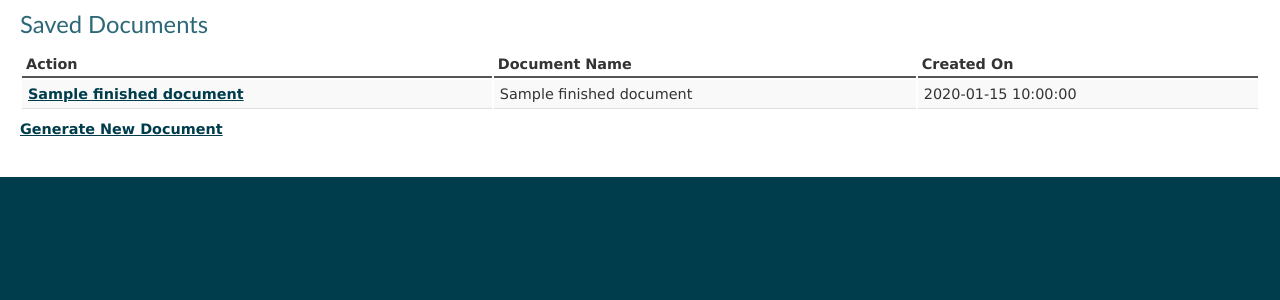
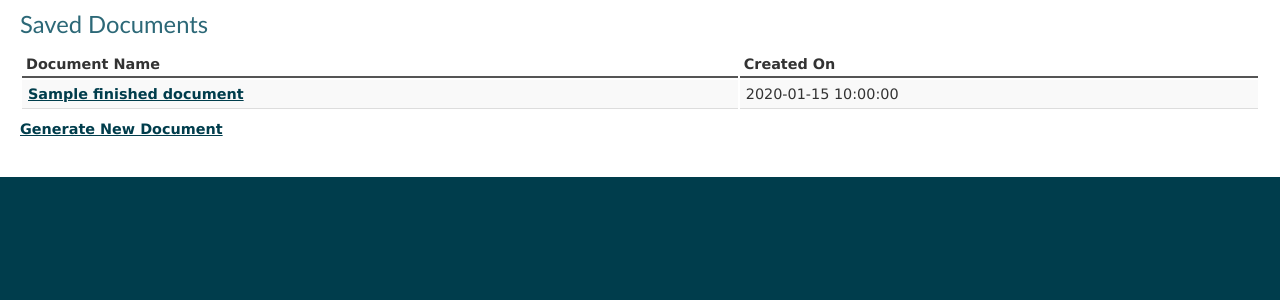
Before and after one commit to aalvarado1/devices, a CakePHP app: the page made by app/View/FinishedDocuments/index.ctp in a window 1280 px wide. Shown: the part 20-320 px from the top of the page. Run offline with PHP 8.4 and a stand-in for CakePHP, Linux system fonts and the light colour scheme; the template is opened without the code that fills it: most values are stand-ins (such as "Sample title", 1, 10 or a date in 2020); data that the repository does not hold is empty; some libraries are stand-ins or nearby versions.

Commit message:
Some code clean up.

```diff
--- a/app/View/FinishedDocuments/index.ctp
+++ b/app/View/FinishedDocuments/index.ctp
@@ -1,7 +1,6 @@
 <h3>Saved Documents</h3>
 <table style="width:100%">
     <tr>
-        <th>Action</th>
         <th>Document Name</th>
         <th>Created On</th>
     </tr>
@@ -12,7 +11,7 @@
             <?php echo $this->Html->link($finishedDoc['FinishedDocument']['document_name'],
             array('controller' => 'FinishedDocuments', 'action' => 'view', $finishedDoc['FinishedDocument']['id'])); ?>
         </td>
-        <td><?php echo $finishedDoc['FinishedDocument']['document_name']; ?></td>
+        <!--<td><?php echo $finishedDoc['FinishedDocument']['document_name']; ?></td>-->
         <td><?php echo $finishedDoc['FinishedDocument']['created']; ?></td>
     </tr>
     <?php endforeach; ?>
```
